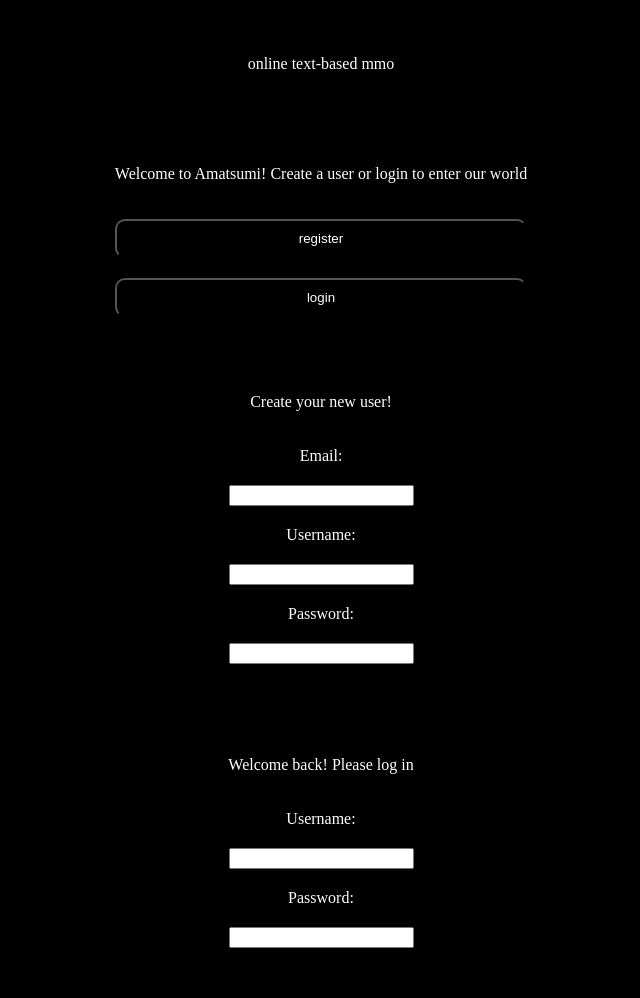
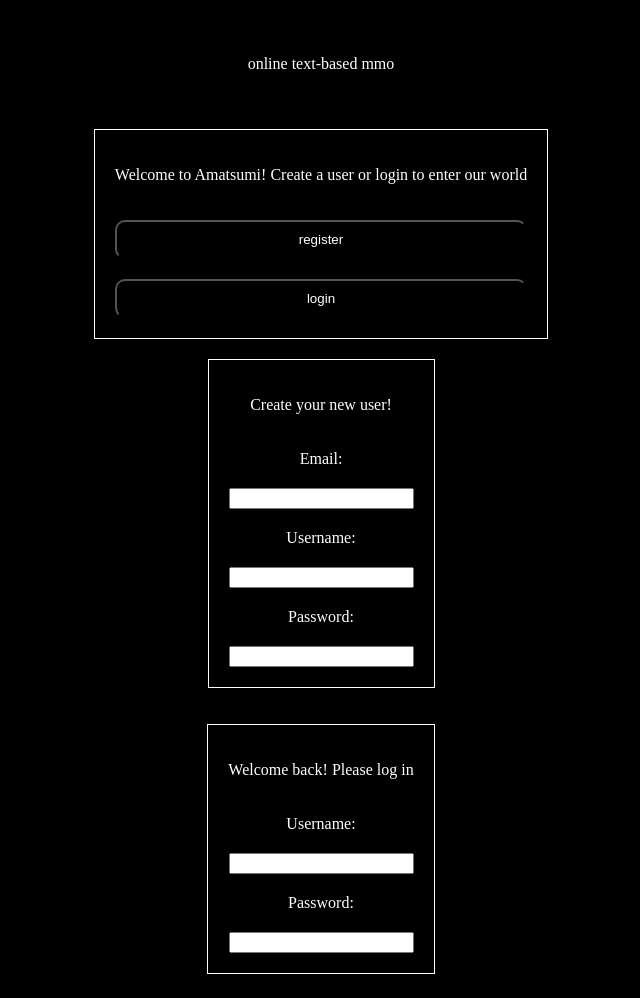
Before and after one commit to amethystCyber/amatsumiMMO, a plain HTML site: page public/index.html in a window 1280 px wide. Shown: the part 69-1067 px from the top of the page, without its empty margins (319-959 px from the left). Drawn offline with Linux system fonts and the light colour scheme.

Commit message:
made some more css changes

```diff
--- a/public/index.html
+++ b/public/index.html
@@ -20,6 +20,7 @@
     width: fit-content;
     height: fit-content;
     margin-top: 20px;
+    border: solid 1px white;
 }
 #enter button{
     background-color: black;
@@ -39,6 +40,7 @@
     color: white;
     align-items: center;
     text-align: center;
+    border: solid 1px white;
 }
 #login form{
     display: flex;
@@ -51,6 +53,7 @@
     color: white;
     align-items: center;
     text-align: center;
+    border: solid 1px white;
 }
 </style>
 </head>
```
